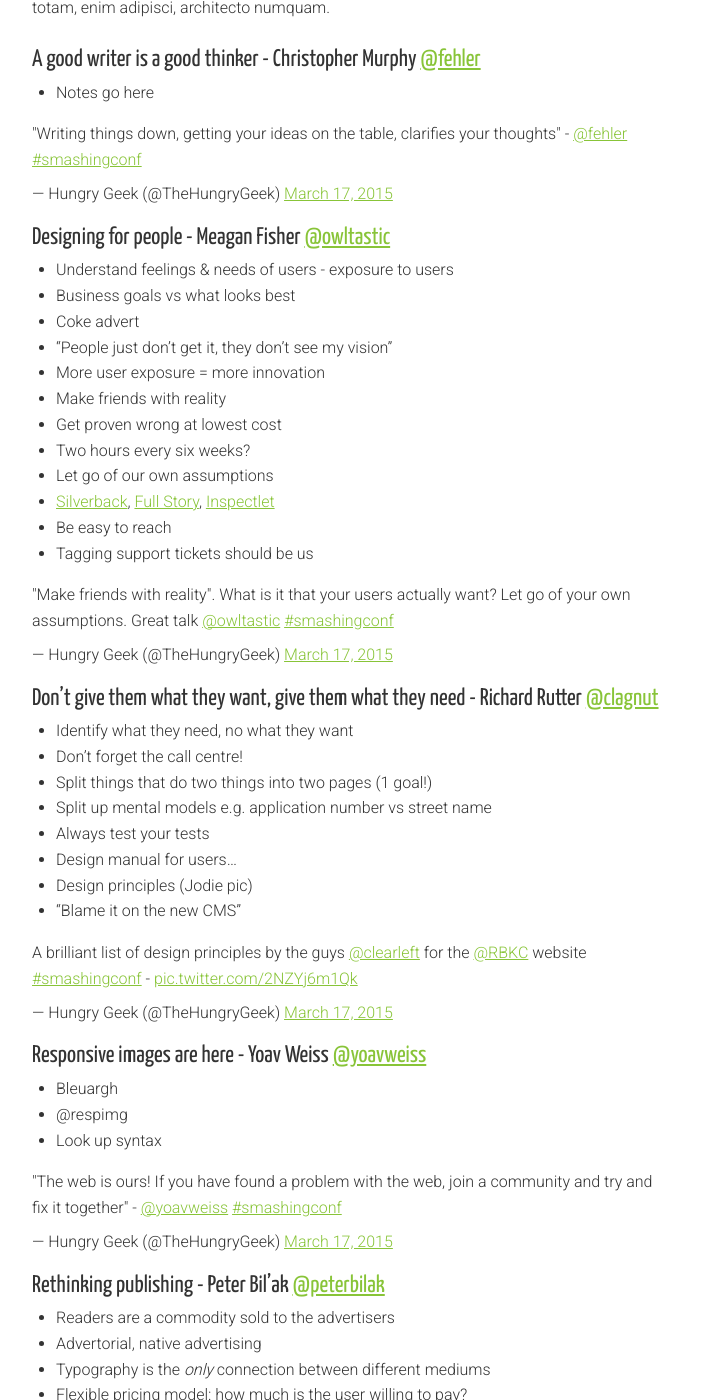
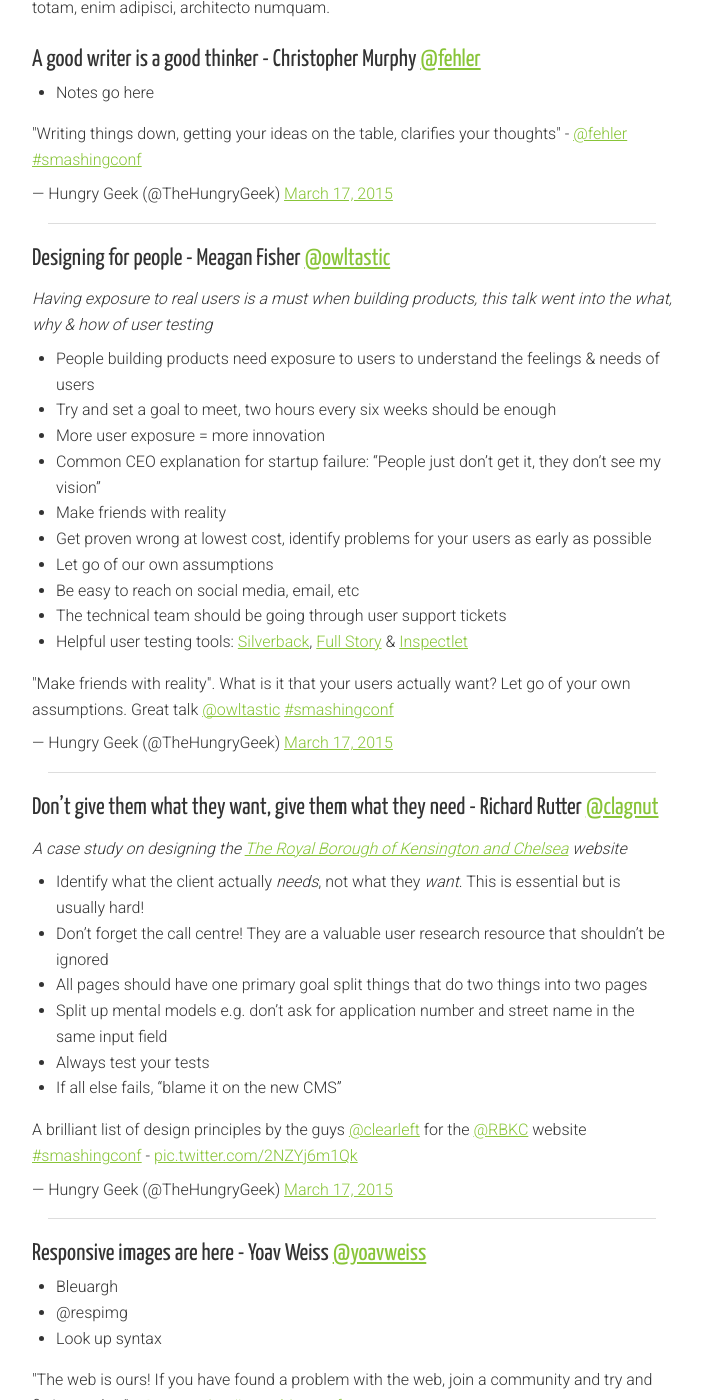
Before and after one commit to holidayextras/holidayextras.github.com, a Jekyll site: the page built from _posts/2015-04-10-smashing-conf.md, in a window 1280 px wide and 1400 px high, scrolled down 528 px. Shown: the whole window, without its empty margins (288-990 px from the left). Built offline with Jekyll 4.4.1, drawn with Linux system fonts in a browser that asks for light colours; nearby versions of some CDN libraries; comment, search, counter and statistics services are not loaded; some of the changed text lies outside the part shown.

Commit message:
notes elaborated for day one

```diff
--- a/_posts/2015-04-10-smashing-conf.md
+++ b/_posts/2015-04-10-smashing-conf.md
@@ -17,40 +17,41 @@
 <blockquote class="twitter-tweet" lang="en"><p>&quot;Writing things down, getting your ideas on the table, clarifies your thoughts&quot; - <a href="https://twitter.com/fehler">@fehler</a> <a href="https://twitter.com/hashtag/smashingconf?src=hash">#smashingconf</a></p>&mdash; Hungry Geek (@TheHungryGeek) <a href="https://twitter.com/TheHungryGeek/status/577773117558431746">March 17, 2015</a></blockquote>
 <script async src="//platform.twitter.com/widgets.js" charset="utf-8"></script>
 
+---
 
 ## Designing for people - Meagan Fisher [@owltastic](http://twitter.com/owltastic)
+_Having exposure to real users is a must when building products, this talk went into the what, why & how of user testing_
 
-* Understand feelings & needs of users - exposure to users
-* Business goals vs what looks best
-* Coke advert
-* "People just don't get it, they don't see my vision"
+* People building products need exposure to users to understand the feelings & needs of users
+* Try and set a goal to meet, two hours every six weeks should be enough
 * More user exposure = more innovation
+* Common CEO explanation for startup failure: "People just don't get it, they don't see my vision"
 * Make friends with reality
-* Get proven wrong at lowest cost
-* Two hours every six weeks?
+* Get proven wrong at lowest cost, identify problems for your users as early as possible
 * Let go of our own assumptions
-* [Silverback](http://silverbackapp.com/), [Full Story](http://fullstory.com), [Inspectlet](http://inspectlet.com)
-* Be easy to reach
-* Tagging support tickets should be us
+* Be easy to reach on social media, email, etc
+* The technical team should be going through user support tickets
+* Helpful user testing tools: [Silverback](http://silverbackapp.com), [Full Story](http://fullstory.com) & [Inspectlet](http://inspectlet.com)
 
 <blockquote class="twitter-tweet" lang="en"><p>&quot;Make friends with reality&quot;. What is it that your users actually want? Let go of your own assumptions. Great talk <a href="https://twitter.com/owltastic">@owltastic</a> <a href="https://twitter.com/hashtag/smashingconf?src=hash">#smashingconf</a></p>&mdash; Hungry Geek (@TheHungryGeek) <a href="https://twitter.com/TheHungryGeek/status/577783682414583808">March 17, 2015</a></blockquote>
 <script async src="//platform.twitter.com/widgets.js" charset="utf-8"></script>
 
+---
 
 ## Don't give them what they want, give them what they need - Richard Rutter [@clagnut](http://twitter.com/clagnut)
+_A case study on designing the [The Royal Borough of Kensington and Chelsea](http://www.rbkc.gov.uk/) website_
 
-* Identify what they need, no what they want
-* Don't forget the call centre!
-* Split things that do two things into two pages (1 goal!)
-* Split up mental models e.g. application number vs street name
+* Identify what the client actually _needs_, not what they _want_. This is essential but is usually hard!
+* Don't forget the call centre! They are a valuable user research resource that shouldn't be ignored
+* All pages should have one primary goal split things that do two things into two pages
+* Split up mental models e.g. don't ask for application number and street name in the same input field
 * Always test your tests
-* Design manual for users...
-* Design principles (Jodie pic)
-* "Blame it on the new CMS"
+* If all else fails, "blame it on the new CMS"
 
 <blockquote class="twitter-tweet" lang="en"><p>A brilliant list of design principles by the guys <a href="https://twitter.com/clearleft">@clearleft</a> for the <a href="https://twitter.com/RBKC">@RBKC</a> website <a href="https://twitter.com/hashtag/smashingconf?src=hash">#smashingconf</a> - <a href="http://t.co/2NZYj6m1Qk">pic.twitter.com/2NZYj6m1Qk</a></p>&mdash; Hungry Geek (@TheHungryGeek) <a href="https://twitter.com/TheHungryGeek/status/577806227180224513">March 17, 2015</a></blockquote>
 <script async src="//platform.twitter.com/widgets.js" charset="utf-8"></script>
 
+---
 
 ## Responsive images are here - Yoav Weiss [@yoavweiss](http://twitter.com/yoavweiss)
 
@@ -61,64 +62,72 @@
 <blockquote class="twitter-tweet" lang="en"><p>&quot;The web is ours! If you have found a problem with the web, join a community and try and fix it together&quot; - <a href="https://twitter.com/yoavweiss">@yoavweiss</a> <a href="https://twitter.com/hashtag/smashingconf?src=hash">#smashingconf</a></p>&mdash; Hungry Geek (@TheHungryGeek) <a href="https://twitter.com/TheHungryGeek/status/577819263664300032">March 17, 2015</a></blockquote>
 <script async src="//platform.twitter.com/widgets.js" charset="utf-8"></script>
 
+---
 
 ## Rethinking publishing - Peter Bil'ak [@peterbilak](http://twitter.com/peterbilak)
+_An innovative solution to increasingly ineffective traditional publication methods, [social distribution](https://worksthatwork.com/distribution/)_
 
 * Readers are a commodity sold to the advertisers
-* Advertorial, native advertising
-* Typography is the _only_ connection between different mediums
+* Typography is the _only_ connection between different mediums (e.g. print & web)
 * Flexible pricing model: how much is the user willing to pay?
-* Make unsubscribing easy
+* Online publishers should make unsubscribing easy
 * Anything made by a human has been designed
 * Removing something is also an act of design
 * Build your maintenance into your product
-* Social distribution
+* [Social distribution](https://worksthatwork.com/distribution/)
 
 <blockquote class="twitter-tweet" lang="en"><p>&quot;Anything that&#39;s been made by a human has been designed. Removing something is an act of design.&quot; <a href="https://twitter.com/WorksThatWork">@WorksThatWork</a> <a href="https://twitter.com/hashtag/smashingconf?src=hash">#smashingconf</a></p>&mdash; Hungry Geek (@TheHungryGeek) <a href="https://twitter.com/TheHungryGeek/status/577852878523613184">March 17, 2015</a></blockquote>
 <script async src="//platform.twitter.com/widgets.js" charset="utf-8"></script>
 
+---
 
 ## Visualisation that takes us beyond the numbers - Natalie Yadrentseva [@natalieyadren](http://twitter.com/natalieyadren)
+_An in-depth look into_
 
 * Timelines - abstract from the personal feelings of time
-* Colour hue shows difference
-* Colour intensity shows magnitude
-* [colorbrewer2.org](colorbrewer2.org)
-* Interaction is important for trust
+* Use colour hue to show the differences in data
+* Use colour intensity to represent magnitude
+* [colorbrewer2.org](http://colorbrewer2.org)
 
 <blockquote class="twitter-tweet" lang="en"><p>In data visualisation, color intensity drives to investigate. Color hue drives to alarm (red) <a href="https://twitter.com/natalieyadren">@natalieyadren</a> <a href="https://twitter.com/hashtag/smashingconf?src=hash">#smashingconf</a></p>&mdash; Hungry Geek (@TheHungryGeek) <a href="https://twitter.com/TheHungryGeek/status/577867329620566016">March 17, 2015</a></blockquote>
 <script async src="//platform.twitter.com/widgets.js" charset="utf-8"></script>
 
+---
 
 ## Building beyond the browser - Tom Gianattasio [@attasi](http://twitter.com/attasi)
+_How the guys at [macaw](http://macaw.co/) used [node-webit](http://nwjs.io/) to build their desktop hybrid app_
 
-* [node-webit](http://nwjs.io/)
-* Control over window (draggable, shape, transparency)
-* Pass in chromium arguments
-* React-like vdom diffs
-* CSS object model benchmarks
-* vCSSCOM 15ms vs 220ms livereload
+* Gives you control over the window (draggable, shape, transparency)
+* Chromium arguments can be passed in e.g. `--disable-web-security`
+* Macaw uses React-like Virtual DOM diffs
+* Macaw also uses Virtual CSS Object Model
+  - CSSOM benchmarks: 15ms vs 220ms livereload
 * Hybrid. Better. Faster. Stronger
 
+---
+
 ## Is Blink the new IE6? - Bruce Lawson [@brucel](http://twitter.com/brucel)
+_A plea to the community & browser developers to stop Blink becoming a monopoly, like IE6 was. A monopoly is bad for the web_
 
 * We made them require IE6 - "Best viewed in IE6"
-* iPhone - webkit monopoly
+* iPhone almost influenced a Webkit monopoly
 * Nobody reads specs, even fewer obey specs
-* No more prefixing in blink, stop building a monopoly
-* IE starting to alias webkit prefixes
-* Blink is individuals vs companies?
-* A monopoly is bad for the web
-* Is native killing the web?
-* Yay service workers
-* Web manifest (add to homescreen once user has engaged)
+* CSS prefixes e.g. `-webkit-cool-property` influence people to only support these _cool_ browsers
+* No more prefixing in Blink, stop building a monopoly
+* IE starting to alias `-webkit` prefixes
+* Blink is being built by individuals, not companies
+* Is native killing the web? We hope not
+  - [Service workers](http://jakearchibald.com/2014/using-serviceworker-today/) can bridge the gap with offline
+  - [Web manifest](http://html5doctor.com/web-manifest-specification/) (add to homescreen once user has engaged)
 * We need to be the web, but better
 
 <blockquote class="twitter-tweet" lang="en"><p>The lights went off during <a href="https://twitter.com/brucel">@brucel</a> talk. I saw a cat and the words &#39;service workers&#39;. now I have a sudden urge to use <a href="https://twitter.com/opera">@opera</a> <a href="https://twitter.com/hashtag/smashingconf?src=hash">#smashingconf</a></p>&mdash; Hungry Geek (@TheHungryGeek) <a href="https://twitter.com/TheHungryGeek/status/577893011306225664">March 17, 2015</a></blockquote>
 <script async src="//platform.twitter.com/widgets.js" charset="utf-8"></script>
 
+---
 
 ## Welcome to Planet Fintlewoodlewix - Chris Heilmann [@codepo8](http://twitter.com/codepo8)
+_Christian was the mystery speaker with an influential talk on more fixing and less innovating_
 
 * Feeling like a fraud (overcompensate, aggression, lethargy)
 * We don't control our users
```
